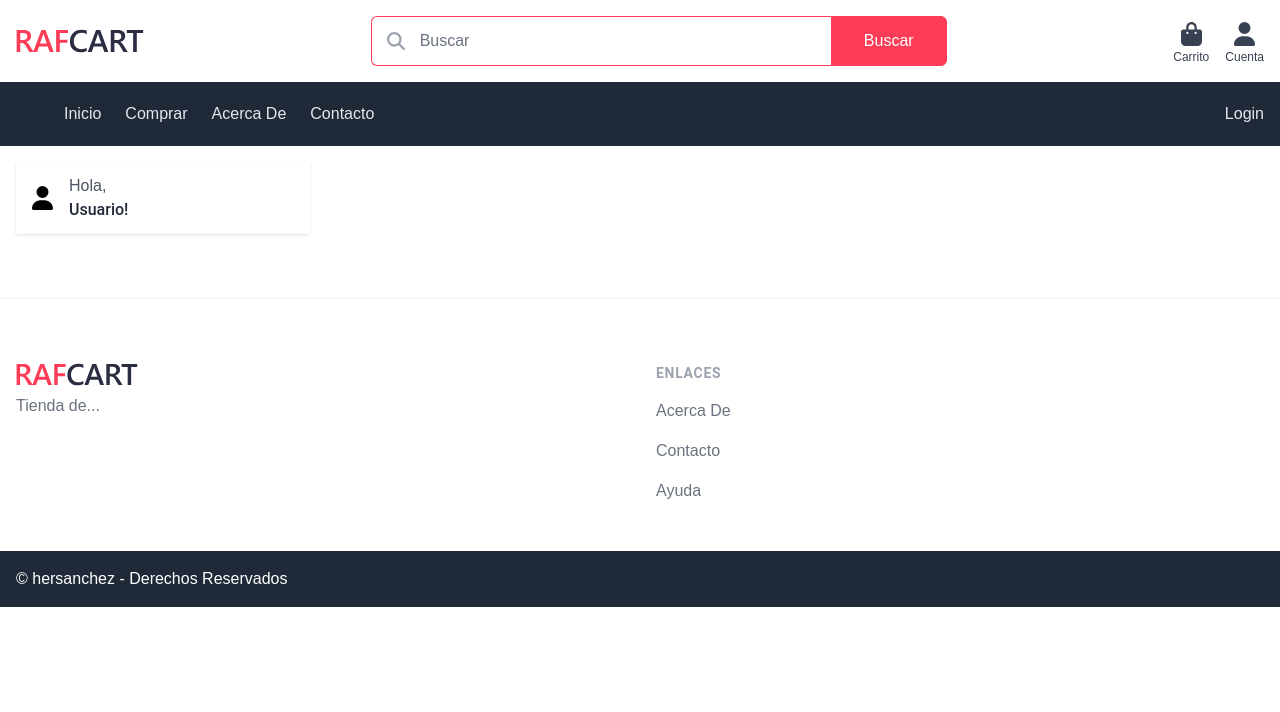
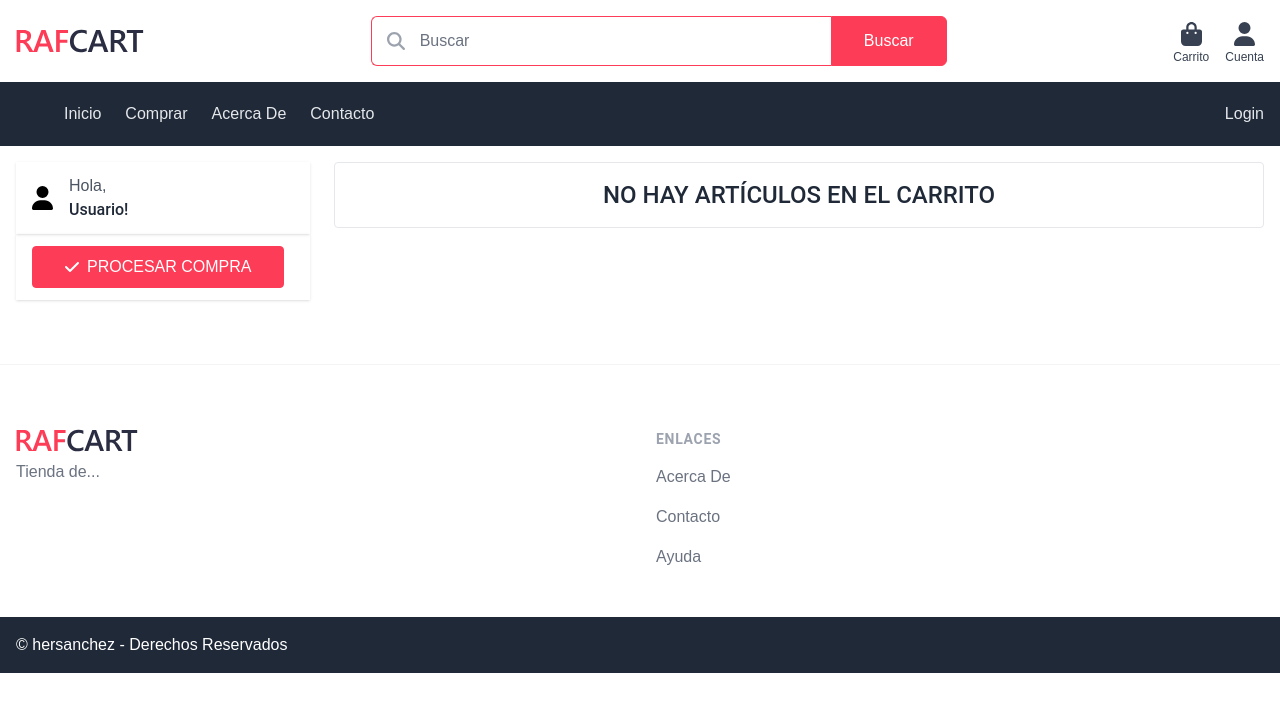
Before and after one commit to Alexandraitama/hersanchez-shop, a Nuxt app: page /carrito in a window 1280 px wide. Shown: the top 712 px of the page. Built offline with nearby package versions, Linux system fonts and the light colour scheme.

Commit message:
feat: Ajustar opciones de carrito

```diff
--- a/components/carrito-component.vue
+++ b/components/carrito-component.vue
@@ -1,8 +1,24 @@
 <script lang="ts" setup>
+import {useRouter } from 'vue-router';
+
 const carritoStore = useCarritoStore();
+const router = useRouter();
 
 const quitarProducto = (producto) => {
   carritoStore.removerProducto(producto);
+}
+
+const procesarCompra = async() => {
+  const { data, pending, error, refresh } = await useFetch(`/api/publicaciones`, {
+    method: 'post',
+    body: {
+      ids: carritoStore.carrito.map(x => x.id),
+      estadoId: 1
+    }
+})
+  carritoStore.vaciarCarrito();
+  router.push('/');
+
 }
 </script>
 
@@ -13,38 +29,50 @@ const quitarProducto = (producto) => {
     <div class="col-span-3">
       <div class="px-4 py-3 shadow flex items-center gap-4">
         <div class="flex-shrink-0">
-        <font-awesome-icon icon="fas fa-user" size="xl"/>
-        </div>
+        <font-awesome-icon icon="fas fa-user" size="xl" />
+      </div>
         <div class="flex-grow">
           <p class="text-gray-600">Hola,</p>
           <h4 class="text-gray-800 font-medium">Usuario!</h4>
         </div>
       </div>
       <!-- <div class="px-4 py-3 shadow flex items-center gap-4">
-        {{ carritoStore.carrito }}
-      </div> -->
+          {{ carritoStore.carrito }}
+        </div> -->
+      <div class="px-4 py-3 shadow flex items-center gap-4">
+        <button
+          @click="procesarCompra"
+          class="bg-primary border border-primary text-white px-8 py-2 font-medium rounded uppercase flex items-center gap-2 hover:bg-transparent hover:text-primary transition">
+          <font-awesome-icon icon="fas fa-check" /> Procesar Compra
+        </button>
+      </div>
     </div>
     <!-- ./sidebar -->
 
     <!-- wishlist -->
     <div class="col-span-9 space-y-4">
-      <div v-for="publicacion in carritoStore.carrito " class="flex items-center justify-between border gap-6 p-4 border-gray-200 rounded">
+      <div v-if="carritoStore.carrito.length < 1" class="border gap-6 py-4 border-gray-200 rounded">
+        <h2 class="text-2xl font-medium text-gray-800 uppercase text-center">No hay artículos en el carrito</h2>
+      </div>
+      <div v-else v-for="publicacion in carritoStore.carrito"
+        class="flex items-center justify-between border gap-6 p-4 border-gray-200 rounded">
         <div class="w-28">
           <img src="/images/products/product6.jpg" alt="product 6" class="w-full">
         </div>
         <div class="w-1/3">
           <h2 class="text-gray-800 text-xl font-medium uppercase">{{ publicacion.producto }}</h2>
-          <p class="text-gray-500 text-sm">Disponibilidad: <span class="text-green-600">Disponible</span></p>
+          <p class="text-gray-500 text-sm">Disponibilidad: <span class="text-green-600">{{ publicacion.estado.nombre }}</span></p>
         </div>
         <div class="text-primary text-lg font-semibold">${{ publicacion.precio }}</div>
-        <div @click="quitarProducto(publicacion)" class="px-6 py-2 text-center text-gray-700 hover:text-primary transition relative border border-secondary hover:border-primary rounded cursor-pointer">
+        <div @click="quitarProducto(publicacion)"
+          class="px-6 py-2 text-center text-gray-700 hover:text-primary transition relative border border-secondary hover:border-primary rounded cursor-pointer">
           <font-awesome-icon icon="fas fa-trash" /> Quitar
         </div>
       </div>
     </div>
     <!-- ./wishlist -->
 
-    </div>
+  </div>
 </template>
 
 <style scoped></style>
--- a/components/publicacion-component.vue
+++ b/components/publicacion-component.vue
@@ -49,7 +49,7 @@ const agregarAlCarrito = (producto) => {
             <div class="space-y-2">
                 <p class="text-gray-800 font-semibold space-x-2">
                     <span>Estado: </span>
-                    <span class="text-green-600">{{ data.publicacion.estadoId }}</span>
+                    <span class="text-green-600">{{ data.publicacion.estado.nombre }}</span>
                 </p>
 
         </div>
--- a/stores/carrito.store.ts
+++ b/stores/carrito.store.ts
@@ -9,8 +9,11 @@ export const useCarritoStore = defineStore('carrito', () => {
   const removerProducto = (producto) => {
     carrito.value.splice(carrito.value.indexOf(producto), 1);
   }
+  const vaciarCarrito = () => {
+    carrito.value = [];
+  }
   const cantidadProductos = computed(() => carrito.value.length);
 
-  return { carrito, agregarProducto, removerProducto, cantidadProductos }
+  return { carrito, agregarProducto, removerProducto, cantidadProductos, vaciarCarrito }
 
 });
```
Also changed, not shown: 2 other files (tests, documents, lock files or other folders).
